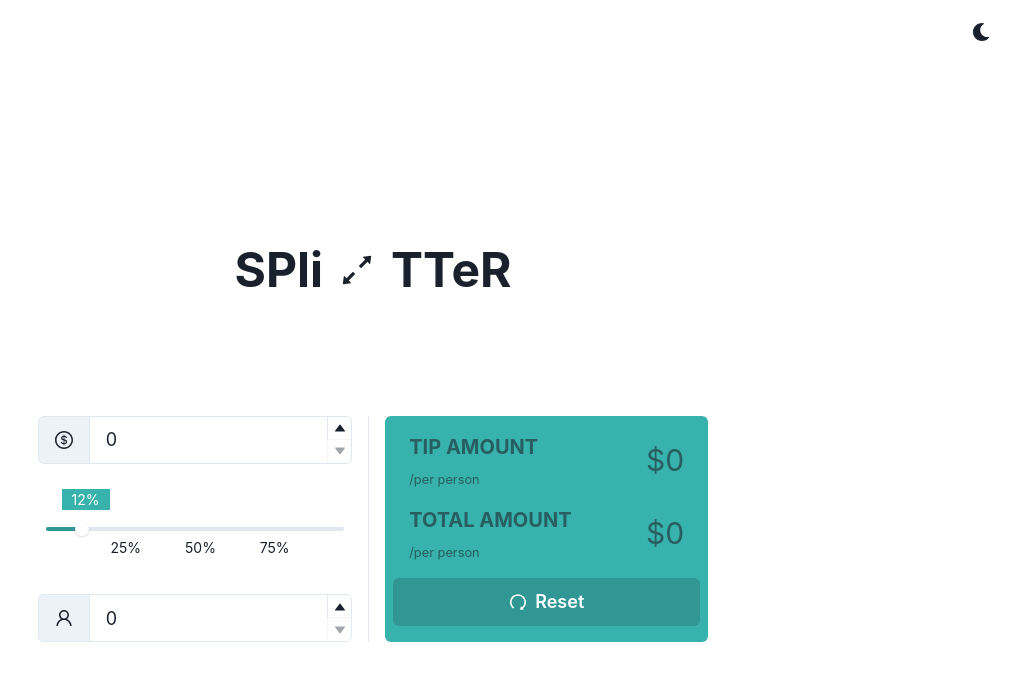
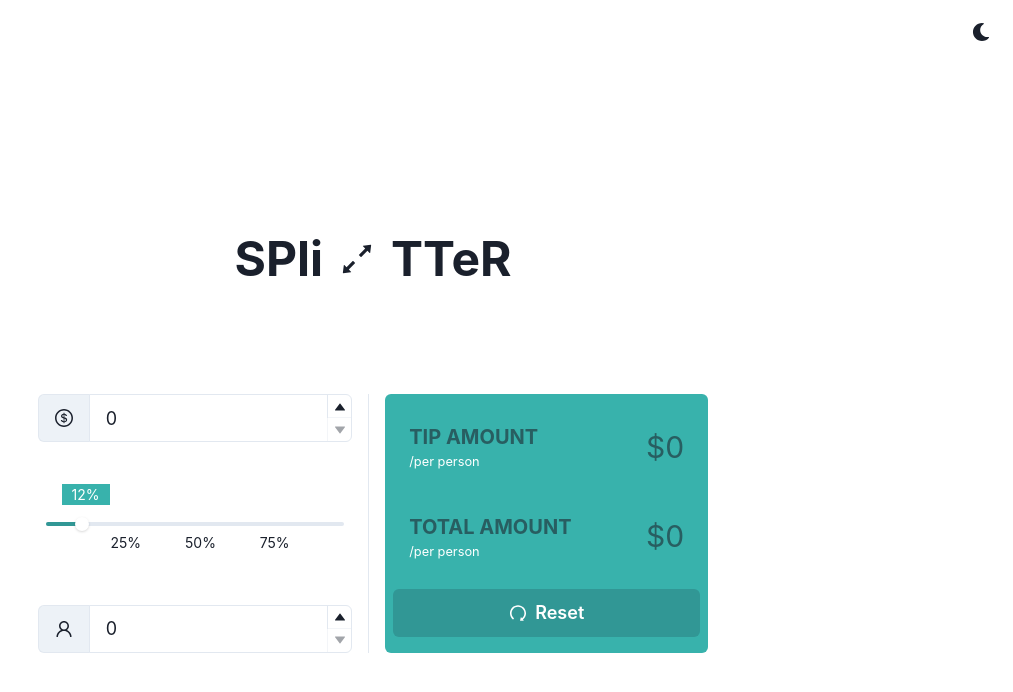
Before and after one commit to bytheseaside/splitter-app, a React (Create React App) app: page / in a window 1280 px wide. Shown: the top 692 px of the page, without its empty margins (267-1280 px from the left). Built offline with nearby package versions, Linux system fonts and the light colour scheme.

Commit message:
chore: added styles

```diff
--- a/src/components/CalculatedItem/CalculatedItem.tsx
+++ b/src/components/CalculatedItem/CalculatedItem.tsx
@@ -1,4 +1,4 @@
-import { Flex, Stack, Text, useColorModeValue } from '@chakra-ui/react'
+import { Flex, Text, useColorModeValue } from '@chakra-ui/react'
 
 const CalculatedItem = ({
   description,
@@ -13,10 +13,11 @@ const CalculatedItem = ({
       justify='space-between'
       align='center'
       px={4}
+      my={3}
       borderRadius={['xs', 'sm', 'md', 'lg']}
       color={useColorModeValue('teal.700', '')}
     >
-      <Stack direction='column' justify='center'>
+      <Flex direction='column' justify='center'>
         <Text
           sx={{
             textTransform: 'uppercase',
@@ -29,12 +30,13 @@ const CalculatedItem = ({
         <Text
           sx={{
             fontSize: '0.8rem',
-            textAlign: 'left'
+            textAlign: 'left',
+            color: 'white'
           }}
         >
           /per person
         </Text>
-      </Stack>
+      </Flex>
       <Text fontSize={['lg', 'xl', '2xl', '3xl']}>${value}</Text>
     </Flex>
   )
```
